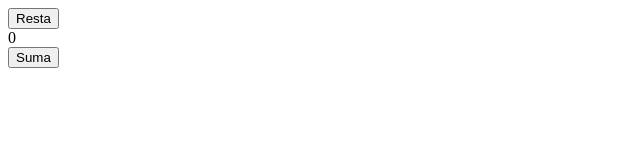
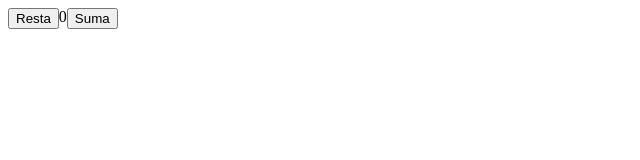
Before and after one commit to Anthony25795/Contador, a plain HTML site: page index.html in a window 1280 px wide. Shown: the whole page, without its empty margins (0-640 px from the left). Drawn offline with Linux system fonts and the light colour scheme.

Commit message:
Se añade actualización, se depura index y style

```diff
--- a/index.html
+++ b/index.html
@@ -8,11 +8,14 @@
     <title>Contador</title>
 </head>
 <body>
-    <button class="restar" id="restar">Resta</button>
-    <div id="total">0</div>
-    <button class="sumar" id="sumar">Suma</button>
-    <!--<input type="submit" class="buscar" id="buscar" value="Buscar">-->
-<script src="app.js"></script>
+    <div class="contador">
+
+        <button class="restar" id="restar">Resta</button>
+        <div id="total">0</div>
+        <button class="sumar" id="sumar">Suma</button>
+
+    </div>
+ <script src="app.js"></script>
 
 </body>
 </html>
--- a/style.css
+++ b/style.css
@@ -0,0 +1,3 @@
+.contador{
+    display: flex;
+}
```
